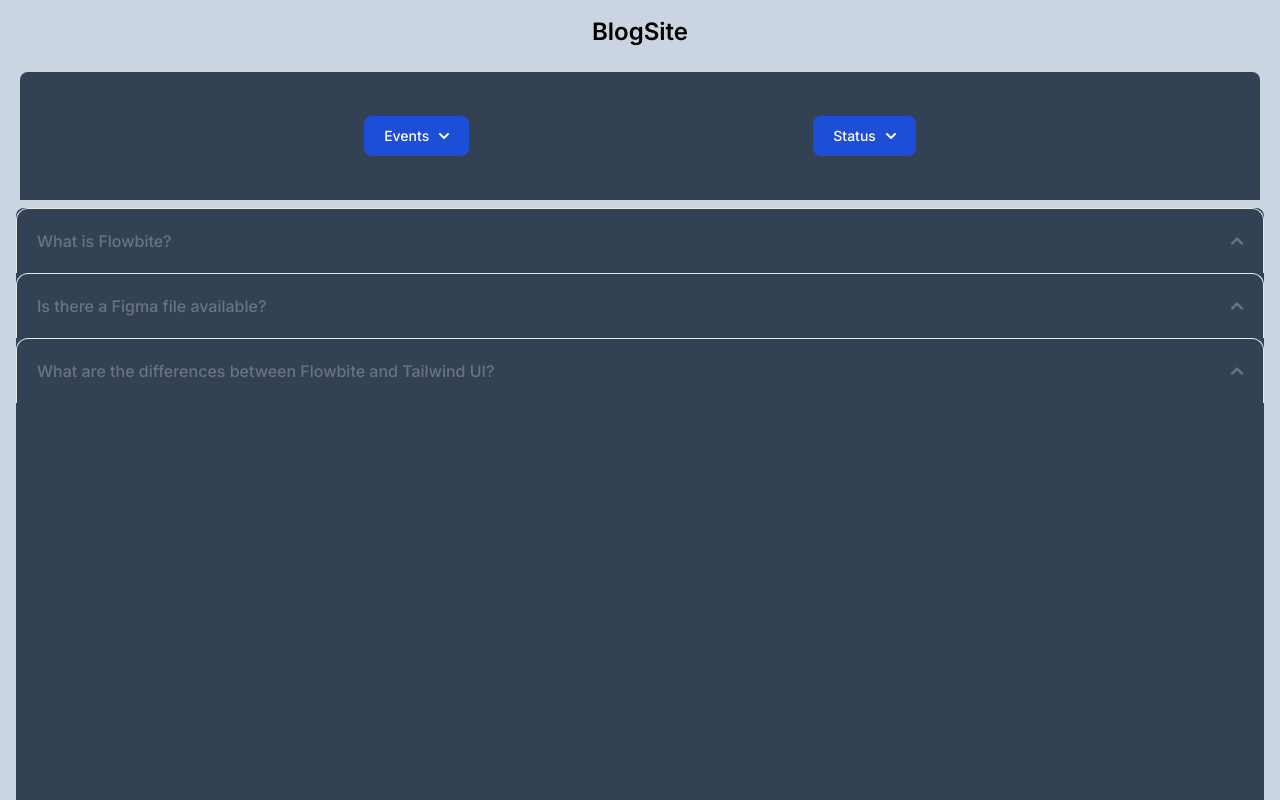
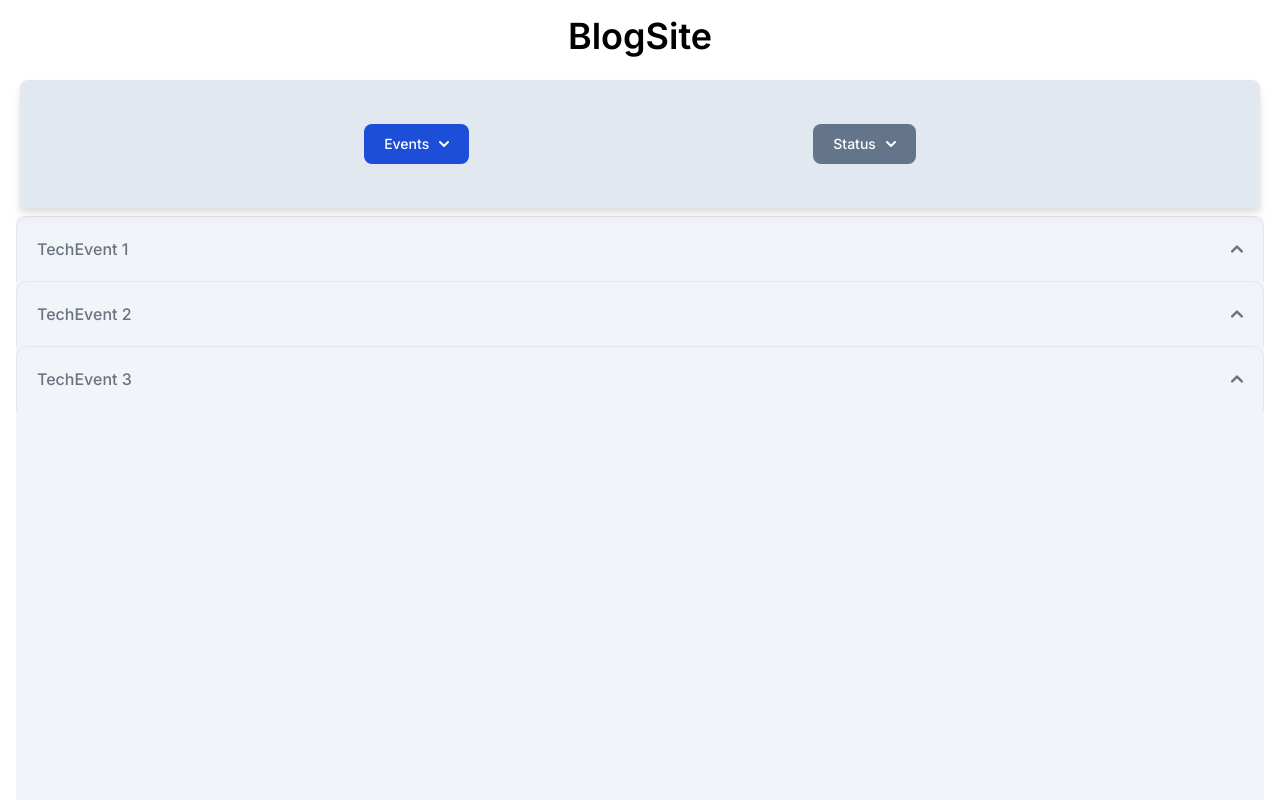
Before and after one commit to ice-weasel/blogsite, a Next.js app: page / in a window 1280 px wide. Shown: the top 800 px of the page. Built offline with nearby package versions, Linux system fonts and the light colour scheme.

Commit message:
color changes

```diff
--- a/src/app/page.tsx
+++ b/src/app/page.tsx
@@ -22,13 +22,13 @@
   };
 
   return (
-    <main className="bg-slate-300">
+    <main className="bg-white">
       <Navbar />
-      <div className="flex flex-col ml-5 mr-5 justify-center items-center h-32 md:flex-row bg-slate-700 rounded-t-lg justify-start  items-start justify-evenly mt-2 max-w-screen">
+      <div className="flex flex-col drop-shadow-lg ml-5 mr-5 justify-center items-center h-32 md:flex-row bg-slate-200 rounded-t-lg justify-start  items-start justify-evenly mt-2 max-w-screen">
         <EventType />
         <StatusButton />
       </div>
-      <div className="flex flex-col mt-2 h-screen ml-4 mr-4 rounded-t-lg bg-slate-700">
+      <div className="flex flex-col mt-2 h-screen ml-4 mr-4 rounded-t-lg  bg-slate-100">
         <SingleEvent />
       </div>
     </main>
--- a/src/components/Carousel.tsx
+++ b/src/components/Carousel.tsx
@@ -17,7 +17,7 @@
   },
 ];
 
-export default function Carousel() {
+const Carousel: React.FC<CarouselImage> = ({ imageSrc }) => {
   const [activeIndex, setActiveIndex] = useState<number>(2); // Set the active index to 2 or any other starting index
 
   const prevImage = () => {
@@ -58,11 +58,11 @@
             <Image
               src={item.imageSrc}
               layout="fill"
-              objectFit="cover"
+              objectPosition="center center" // You can adjust objectPosition as needed
               alt={`Carousel Image ${index}`}
               onLoad={() => handleImageLoad(index)}
               onError={() => handleImageError(index)}
-              sizes="(max-width: 640px) 100vw, 50vw"
+              sizes="(max-width: 100px) 100vw, 50vw"
             />
           </div>
         ))}
@@ -120,4 +120,5 @@
       </button>
     </div>
   );
-}
+};
+export default Carousel;
--- a/src/components/Eventbutton.tsx
+++ b/src/components/Eventbutton.tsx
@@ -34,7 +34,7 @@
         ref={buttonRef}
         id="dropdownRadioBgHoverButton"
         onClick={toggleDropdown}
-        className="text-white bg-blue-700 hover:bg-blue-800 focus:ring-4 focus:outline-none focus:ring-blue-300 font-medium rounded-lg text-sm px-5 py-2.5 text-center inline-flex items-center dark:bg-blue-600 dark:hover-bg-blue-700 dark:focus:ring-blue-800"
+        className="text-white bg-blue-700 hover:bg-white hover:text-black focus:ring-4 focus:outline-none focus:ring-blue-300 font-medium rounded-lg text-sm px-5 py-2.5 text-center inline-flex items-center dark:bg-black dark:hover-bg-black dark:focus:ring-white"
       >
         Events{" "}
         <svg
--- a/src/components/Navbar.tsx
+++ b/src/components/Navbar.tsx
@@ -7,7 +7,7 @@
 
 <nav className="flex justify-center items-center text-center border-blue-900 dark:bg-white">
 <div className="flex items-center p-4">
-  <span className="text-center self-center text-2xl font-semibold whitespace-nowrap dark:text-black">
+  <span className="text-center self-center text-4xl font-semibold whitespace-nowrap dark:text-black">
     BlogSite
   </span>
 </div>
--- a/src/components/SingleEvent.tsx
+++ b/src/components/SingleEvent.tsx
@@ -8,7 +8,7 @@
   imageSrc: string;
 }
 
-const Carousel = dynamic(() => import("./Carousel"), {
+const CarouselImage = dynamic(() => import("./Carousel"), {
   loading: () => <p>Loading...</p>,
 });
 
@@ -16,22 +16,22 @@
 //Add new Data Here
 const accordionData: AccordionItem[] = [
   {
-    heading: "What is Flowbite?",
+    heading: "TechEvent 1",
     content:
-      "Flowbite is an open-source library of interactive components built on top of Tailwind CSS including buttons, dropdowns, modals, navbars, and more.",
-    imageSrc: "url_to_image_1",
+      "This is a tech event-1",
+    imageSrc: "/img1.jpg",
   },
   {
-    heading: "Is there a Figma file available?",
+    heading: "TechEvent 2",
     content:
-      "Flowbite is first conceptualized and designed using the Figma software, so everything you see in the library has a design equivalent in our Figma file.",
-      imageSrc: "",
+      "This is a tech event-2",
+      imageSrc: "/img2.jpg",
     },
   {
-    heading: "What are the differences between Flowbite and Tailwind UI?",
+    heading: "TechEvent 3",
     content:
-      "The main difference is that the core components from Flowbite are open source under the MIT license, whereas Tailwind UI is a paid product. Another difference is that Flowbite relies on smaller and standalone components, whereas Tailwind UI offers sections of pages.",
-    imageSrc: "",
+      "This is a tech event-3",
+    imageSrc: "/img3.jpg",
     },
 ];
 
@@ -94,7 +94,7 @@
                 {item.content}
               </p>
               <div>
-                <Carousel/>
+              <CarouselImage imageSrc={item.imageSrc} />
               </div>
             </div>
           </div>
--- a/src/components/Statusbutton.tsx
+++ b/src/components/Statusbutton.tsx
@@ -34,7 +34,7 @@
         ref={buttonRef}
         id="dropdownRadioBgHoverButton"
         onClick={toggleDropdown}
-        className="text-white bg-blue-700 hover:bg-blue-800 focus:ring-4 focus:outline-none focus:ring-blue-300 font-medium rounded-lg text-sm px-5 py-2.5 text-center inline-flex items-center dark:bg-blue-600 dark:hover-bg-blue-700 dark:focus:ring-blue-800"
+        className="text-white bg-slate-500 hover:bg-white hover:text-black focus:ring-4 focus:outline-none focus:ring-slate-500 font-medium rounded-lg text-sm px-5 py-2.5 text-center inline-flex items-center dark:bg-black dark:hover-bg-500 dark:focus:ring-slate-500"
       >
         Status{" "}
         <svg
```
